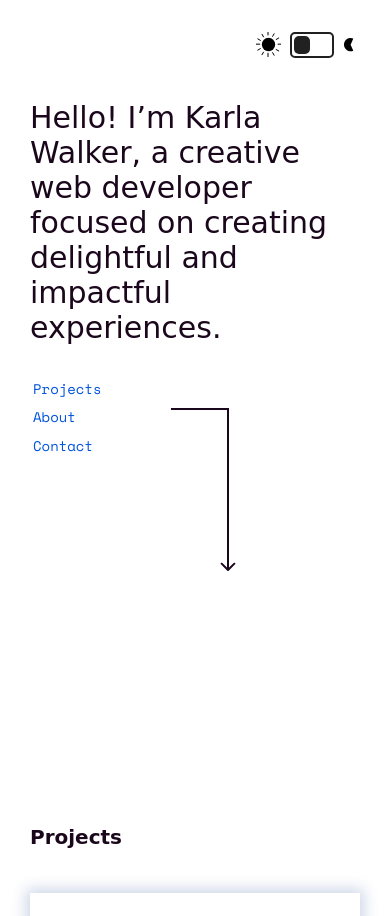
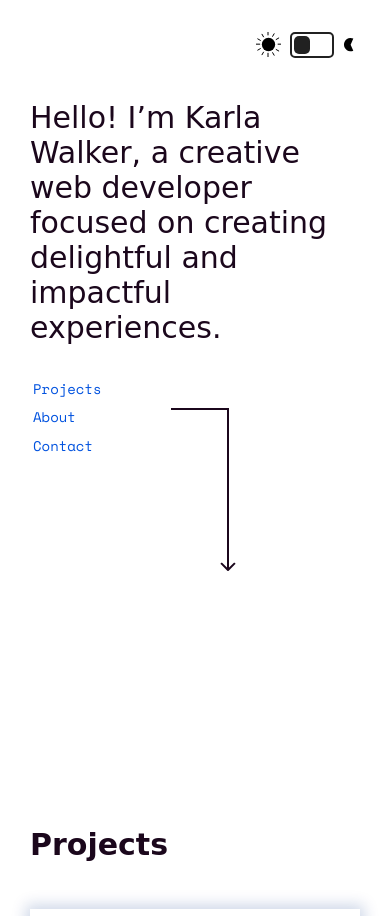
Before and after one commit to karla-codes/karla-walker-portfolio, a website: page index.html in a window 390 px wide. Shown: the top 916 px of the page. Drawn offline with nearby package versions, Linux system fonts and the light colour scheme; grey boxes are pictures that could not be loaded; a web font is replaced by a local one.

Commit message:
Created mixins for media queries

```diff
--- a/sass/_globals.scss
+++ b/sass/_globals.scss
@@ -35,6 +35,8 @@ h2 {
   justify-content: flex-start;
 }
 
+
+
 // Flexbox
 
 .flex {
--- a/sass/_mixins.scss
+++ b/sass/_mixins.scss
@@ -0,0 +1,27 @@
+// Media Queries
+
+$breakpoints: ("small": "23.4375rem", "medium": "40rem", "large": "64rem", "xlarge": "87.5rem");
+
+@mixin mobile {
+  @media screen and (min-width: map-get($breakpoints, "small")) {
+    @content;
+  }
+}
+
+@mixin tablet {
+  @media screen and (min-width: map-get($breakpoints, "medium")) {
+    @content;
+  }
+}
+
+@mixin desktop {
+  @media screen and (min-width: map-get($breakpoints, "large")) {
+    @content;
+  }
+}
+
+@mixin lrg-desktop {
+  @media screen and (min-width: map-get($breakpoints, "xlarge")) {
+    @content;
+  }
+}
--- a/sass/_projects.scss
+++ b/sass/_projects.scss
@@ -3,6 +3,10 @@
 
   &__heading {
     font-size: $font-med;
+
+    @include mobile {
+      font-size: $font-lrg;
+    }
   }
 
   &__container {
```
Also changed, not shown: css/style.css.
